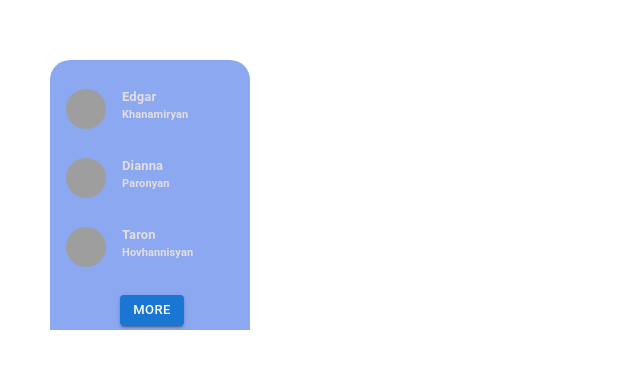
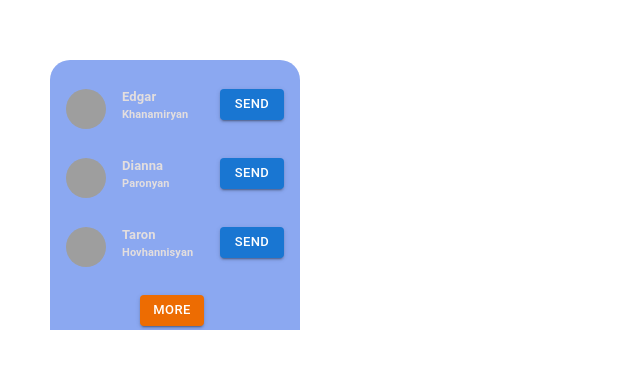
Before and after one commit to edxan77/Social-Network-Project, a React (Create React App) app: page / in a window 1280 px wide. Shown: the part 190-558 px from the top of the page, without its empty margins (0-640 px from the left). Built offline with nearby package versions, Linux system fonts and the light colour scheme; grey boxes are pictures that could not be loaded.

Commit message:
code formating

```diff
--- a/package.json
+++ b/package.json
@@ -5,6 +5,8 @@
   "dependencies": {
     "@emotion/react": "^11.8.2",
     "@emotion/styled": "^11.8.1",
+    "@material-ui/core": "^4.12.3",
+    "@material-ui/icons": "^4.11.2",
     "@mui/material": "^5.5.2",
     "@testing-library/jest-dom": "^5.16.2",
     "@testing-library/react": "^12.1.4",
--- a/src/Components/Friendlist.js
+++ b/src/Components/Friendlist.js
@@ -20,41 +20,143 @@ function Friendlist() {
           <ListItemAvatar>
             <Avatar alt="Remy Sharp" src="/static/images/avatar/1.jpg" />
           </ListItemAvatar>
-          <ListItemText primary={<Typography sx={{ fontWeight: 'bold', fontSize: '13px' }}>Edgar</Typography>} secondary={<Typography sx={{ fontSize: '11px', fontWeight: 'bold' }}>Khanamiryan</Typography>} />
+          <ListItemText
+            primary={(
+              <Typography sx={{ fontWeight: 'bold', fontSize: '13px' }}>
+                Edgar
+              </Typography>
+            )}
+            secondary={(
+              <Typography sx={{ fontSize: '11px', fontWeight: 'bold' }}>
+                Khanamiryan
+              </Typography>
+            )}
+          />
+          <span className="btn"><Button variant="contained" size="small">send</Button></span>
         </ListItem>
 
         <ListItem alignItems="flex-start" className="item">
           <ListItemAvatar>
             <Avatar alt="Remy Sharp" src="/static/images/avatar/1.jpg" />
           </ListItemAvatar>
-          <ListItemText primary={<Typography sx={{ fontWeight: 'bold', fontSize: '13px' }}>Dianna</Typography>} secondary={<Typography sx={{ fontSize: '11px', fontWeight: 'bold' }}>Paronyan</Typography>} />
+          <ListItemText
+            primary={(
+              <Typography sx={{ fontWeight: 'bold', fontSize: '13px' }}>
+                Dianna
+              </Typography>
+            )}
+            secondary={(
+              <Typography sx={{ fontSize: '11px', fontWeight: 'bold' }}>
+                Paronyan
+              </Typography>
+            )}
+          />
+          <span className="btn"><Button variant="contained" size="small">send</Button></span>
         </ListItem>
         <ListItem className="item" alignItems="flex-start">
           <ListItemAvatar>
             <Avatar alt="Remy Sharp" src="/static/images/avatar/1.jpg" />
           </ListItemAvatar>
-          <ListItemText primary={<Typography sx={{ fontWeight: 'bold', fontSize: '13px' }}>Taron</Typography>} secondary={<Typography sx={{ fontSize: '11px', fontWeight: 'bold' }}>Hovhannisyan</Typography>} />
+          <ListItemText
+            primary={(
+              <Typography sx={{ fontWeight: 'bold', fontSize: '13px' }}>
+                Taron
+              </Typography>
+            )}
+            secondary={(
+              <Typography sx={{ fontSize: '11px', fontWeight: 'bold' }}>
+                Hovhannisyan
+              </Typography>
+            )}
+          />
+          <span className="btn"><Button variant="contained" size="small">send</Button></span>
         </ListItem>
-        <span className={switching === true ? 'more2' : 'more'} role="button" tabIndex={0} onClick={toggle} onKeyDown={toggle}><Button size="small" sx={{ color: 'white', marginLeft: '0px', marginTop: '20px' }} variant="contained">more</Button></span>
+        <span
+          className={switching === true ? 'more2' : 'more'}
+          role="button"
+          tabIndex={0}
+          onClick={toggle}
+          onKeyDown={toggle}
+        >
+          <Button
+            size="small"
+            sx={{ color: 'white', marginLeft: '0px', marginTop: '20px' }}
+            variant="contained"
+            color="warning"
+          >
+            more
+          </Button>
+        </span>
         <ListItem className="item" alignItems="flex-start">
           <ListItemAvatar>
             <Avatar alt="Remy Sharp" src="/static/images/avatar/1.jpg" />
           </ListItemAvatar>
-          <ListItemText primary={<Typography sx={{ fontWeight: 'bold', fontSize: '13px' }}>Bagrat</Typography>} secondary={<Typography sx={{ fontSize: '11px', fontWeight: 'bold' }}>Grigoryan</Typography>} />
+          <ListItemText
+            primary={(
+              <Typography sx={{ fontWeight: 'bold', fontSize: '13px' }}>
+                Bagrat
+              </Typography>
+            )}
+            secondary={(
+              <Typography sx={{ fontSize: '11px', fontWeight: 'bold' }}>
+                Grigoryan
+              </Typography>
+            )}
+          />
+          <span className="btn"><Button variant="contained" size="small">send</Button></span>
         </ListItem>
         <ListItem className="item" alignItems="flex-start">
           <ListItemAvatar>
             <Avatar alt="Remy Sharp" src="/static/images/avatar/1.jpg" />
           </ListItemAvatar>
-          <ListItemText primary={<Typography sx={{ fontWeight: 'bold', fontSize: '13px' }}>Name</Typography>} secondary={<Typography sx={{ fontSize: '11px', fontWeight: 'bold' }}>Surname</Typography>} />
+          <ListItemText
+            primary={(
+              <Typography sx={{ fontWeight: 'bold', fontSize: '13px' }}>
+                Name
+              </Typography>
+            )}
+            secondary={(
+              <Typography sx={{ fontSize: '11px', fontWeight: 'bold' }}>
+                Surname
+              </Typography>
+            )}
+          />
+          <span className="btn"><Button variant="contained" size="small">send</Button></span>
         </ListItem>
         <ListItem className="item" alignItems="flex-start">
           <ListItemAvatar>
             <Avatar alt="Remy Sharp" src="/static/images/avatar/1.jpg" />
           </ListItemAvatar>
-          <ListItemText primary={<Typography sx={{ fontWeight: 'bold', fontSize: '13px' }}>Sargis</Typography>} secondary={<Typography sx={{ fontSize: '11px', fontWeight: 'bold' }}>Abovyan</Typography>} />
+          <ListItemText
+            primary={(
+              <Typography sx={{ fontWeight: 'bold', fontSize: '13px' }}>
+                Sargis
+              </Typography>
+            )}
+            secondary={(
+              <Typography sx={{ fontSize: '11px', fontWeight: 'bold' }}>
+                Abovyan
+              </Typography>
+            )}
+          />
+          <span className="btn"><Button variant="contained" size="small">send</Button></span>
         </ListItem>
-        <span className="more" role="button" tabIndex={0} onClick={toggle} onKeyDown={toggle}><Button size="small" sx={{ color: 'white', marginLeft: '-5px', marginTop: '20px' }} variant="contained">X</Button></span>
+        <span
+          className="more"
+          role="button"
+          tabIndex={0}
+          onClick={toggle}
+          onKeyDown={toggle}
+        >
+          <Button
+            size="small"
+            sx={{ color: 'white', marginLeft: '-5px', marginTop: '20px' }}
+            variant="contained"
+            color="error"
+          >
+            X
+          </Button>
+        </span>
       </List>
     </div>
   );
--- a/src/Components/friend.css
+++ b/src/Components/friend.css
@@ -1,5 +1,5 @@
 .ok{
-    width:200px;
+    width:250px;
     margin-top: 250px;
     margin-left: 50px;
     overflow: hidden;
@@ -10,7 +10,7 @@
 
 }
 .ok2{
-    width: 200px;
+    width: 250px;
     margin-top: 250px;
     margin-left: 50px;
     overflow:scroll;
@@ -21,7 +21,7 @@
 }
 
 .more{
-    margin-left: 70px;
+    margin-left: 90px;
     height:5px;
 
 }
@@ -64,3 +64,8 @@
 
 
 }
+
+.btn{
+
+    margin-top: 8px;
+}
```
Also changed, not shown: 1 other file (tests, documents, lock files or other folders).
